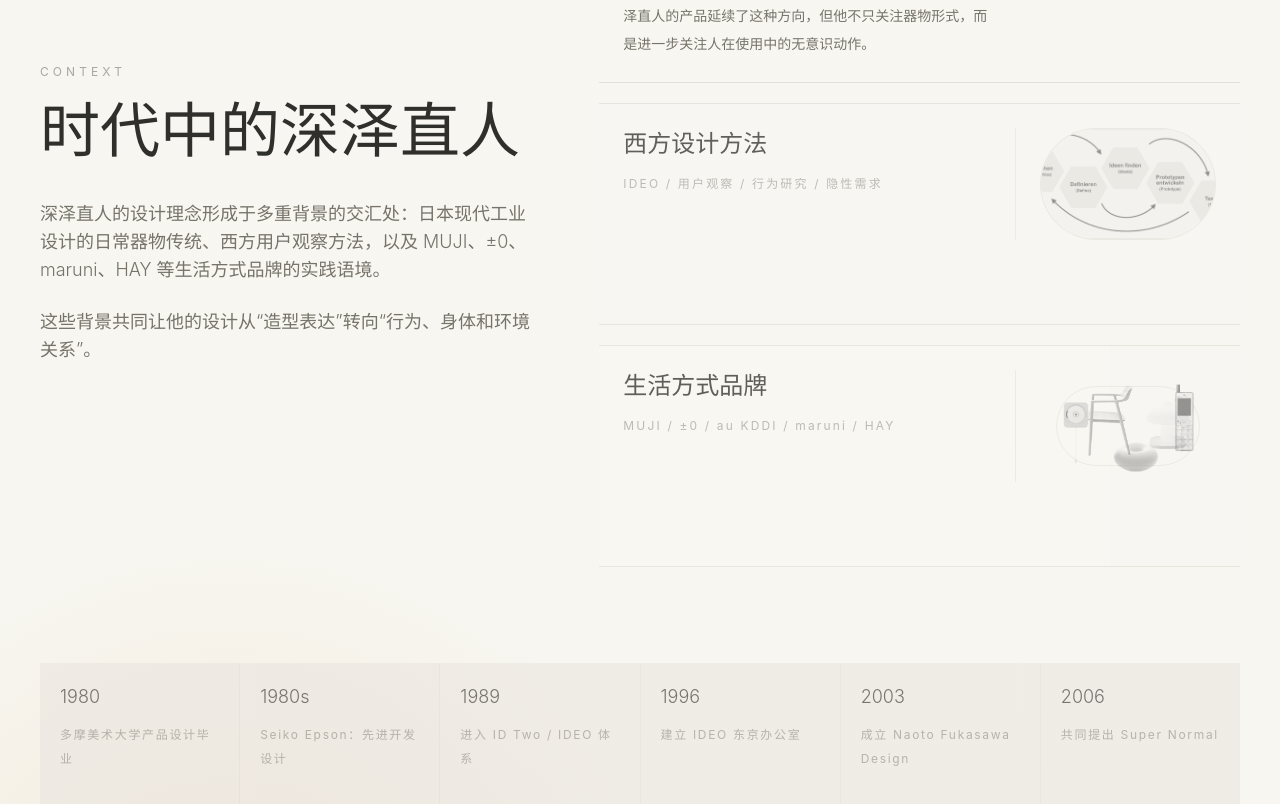
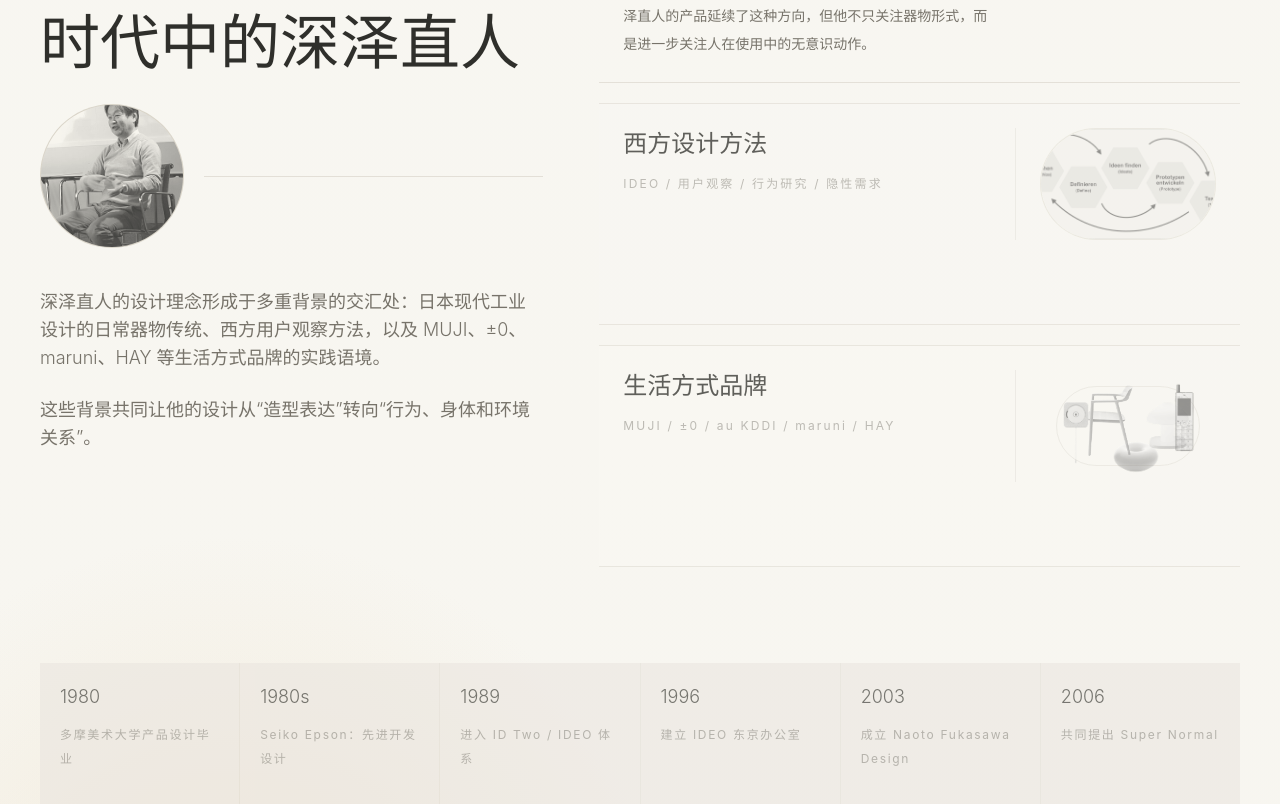
Before and after one commit to Licha-ys/breath-like-design, a React (Vite) app: page / in a window 1280 px wide. Shown: the part 1211-2015 px from the top of the page. Built offline with nearby package versions, Linux system fonts and the light colour scheme.

Commit message:
Add Fukasawa portrait to context section

```diff
--- a/src/components/ContextSection.jsx
+++ b/src/components/ContextSection.jsx
@@ -110,6 +110,22 @@ function Visual({ type, image }) {
   return <ProductCollage />;
 }
 
+function FukasawaPortrait() {
+  return (
+    <div className="mt-8 flex items-center gap-5">
+      <div className="h-32 w-32 shrink-0 overflow-hidden rounded-full border border-[rgba(120,105,85,0.22)] bg-[rgba(244,239,228,0.5)] md:h-36 md:w-36">
+        <img
+          alt="Naoto Fukasawa portrait"
+          className="block h-full w-full object-cover opacity-[0.72] grayscale contrast-[1.05] brightness-[1.04] mix-blend-multiply"
+          src={asset("research/people/naoto-fukasawa.jpg")}
+          style={{ objectPosition: "50% 22%" }}
+        />
+      </div>
+      <div className="hidden h-px flex-1 bg-line/45 sm:block" />
+    </div>
+  );
+}
+
 export default function ContextSection() {
   const [active, setActive] = useState(0);
 
@@ -126,6 +142,7 @@ export default function ContextSection() {
           <h2 className="text-4xl font-light leading-tight text-ink md:text-6xl">
             时代中的深泽直人
           </h2>
+          <FukasawaPortrait />
           <p className="mt-10 max-w-2xl text-base font-light leading-9 text-ash md:text-lg">
             深泽直人的设计理念形成于多重背景的交汇处：日本现代工业设计的日常器物传统、西方用户观察方法，以及 MUJI、±0、maruni、HAY 等生活方式品牌的实践语境。
           </p>
```
